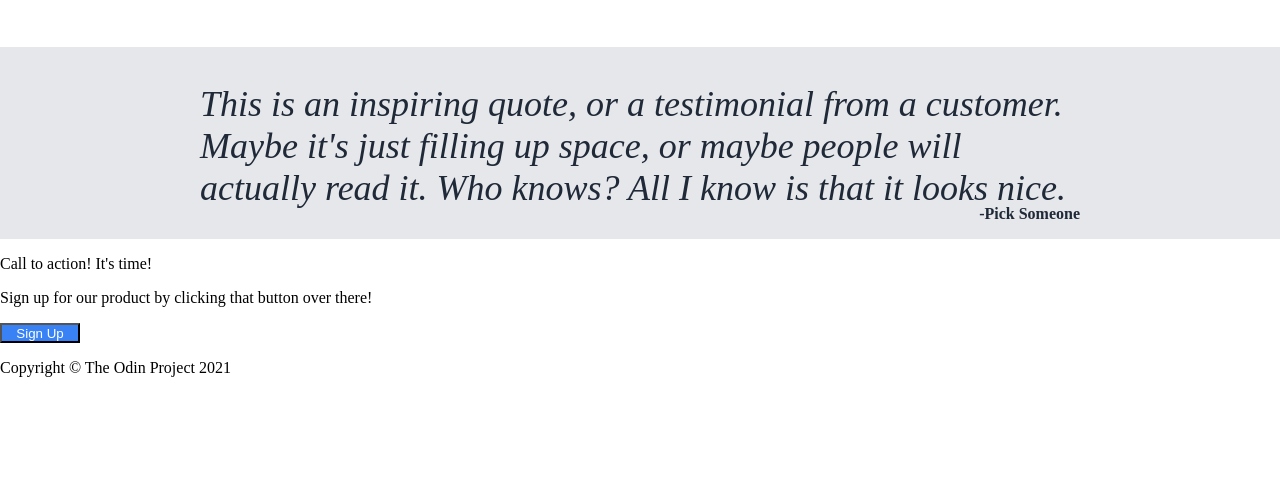
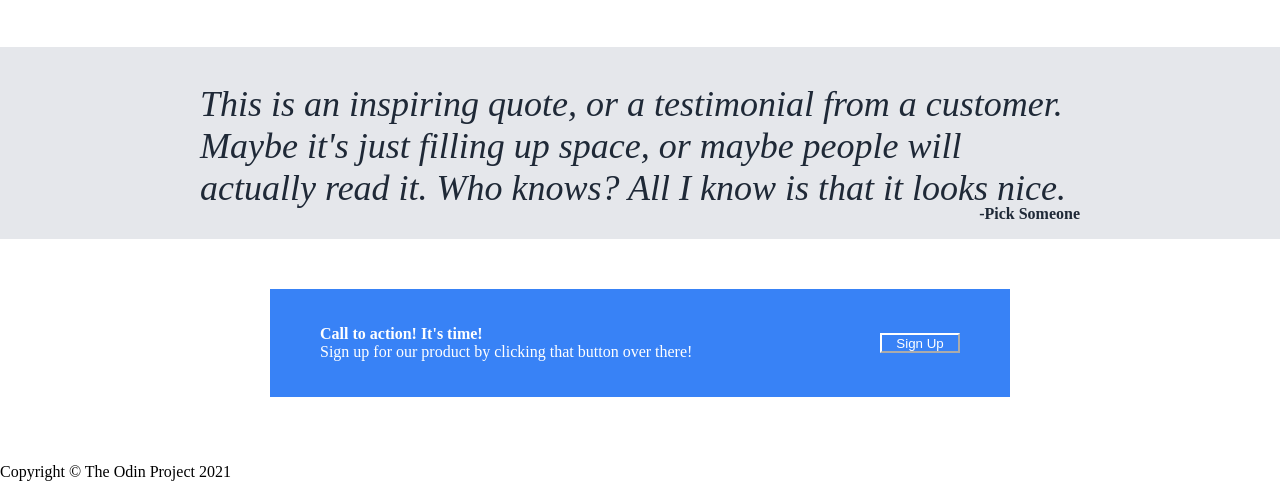
Before and after one commit to gavinpark123/Practice-Website, a plain HTML site: page index.html in a window 1280 px wide. Shown: the part 759-1256 px from the top of the page. Before the commit the page ends 1152 px from the top, so only its background shows below. Drawn offline with Linux system fonts and the light colour scheme.

Commit message:
Finish basic styling of Fourth Section (Middle-3) (tentative)

```diff
--- a/index.html
+++ b/index.html
@@ -59,10 +59,12 @@
         </div>
         <div class = "Middle-3">
             <div class = "container">
-                <p class = "action">Call to action! It's time!</p>
-                <p>Sign up for our product by clicking that button over there!</p>
+                <div class = "left">
+                    <p class = "action">Call to action! It's time!</p>
+                    <p>Sign up for our product by clicking that button over there!</p>
+                </div>
+                <button type = "button">Sign Up</button>
             </div>
-            <button type = "button">Sign Up</button>
 
         </div>
         <div class = "Footer"></div>
--- a/style.css
+++ b/style.css
@@ -108,3 +108,32 @@ button{
     color: #1F2937;
     font-weight: 800;
 }
+
+/* Styling for Fourth Section (Footer) */
+
+.Middle-3{
+    display: flex;
+    justify-content: center;
+    align-items: center;
+}
+.container{
+    display: flex;
+    padding: 20px 50px;
+    margin: 50px;
+    width: 50%;
+    background-color: #3882F6;
+    justify-content: space-between;
+    align-items: center;
+    color: white;
+}
+.left{
+    display: flex;
+    flex-direction: column;
+}
+.action{
+    font-weight: 700;
+    margin-bottom: -16px;
+}
+.container button{
+    border-color: white;
+}
```
